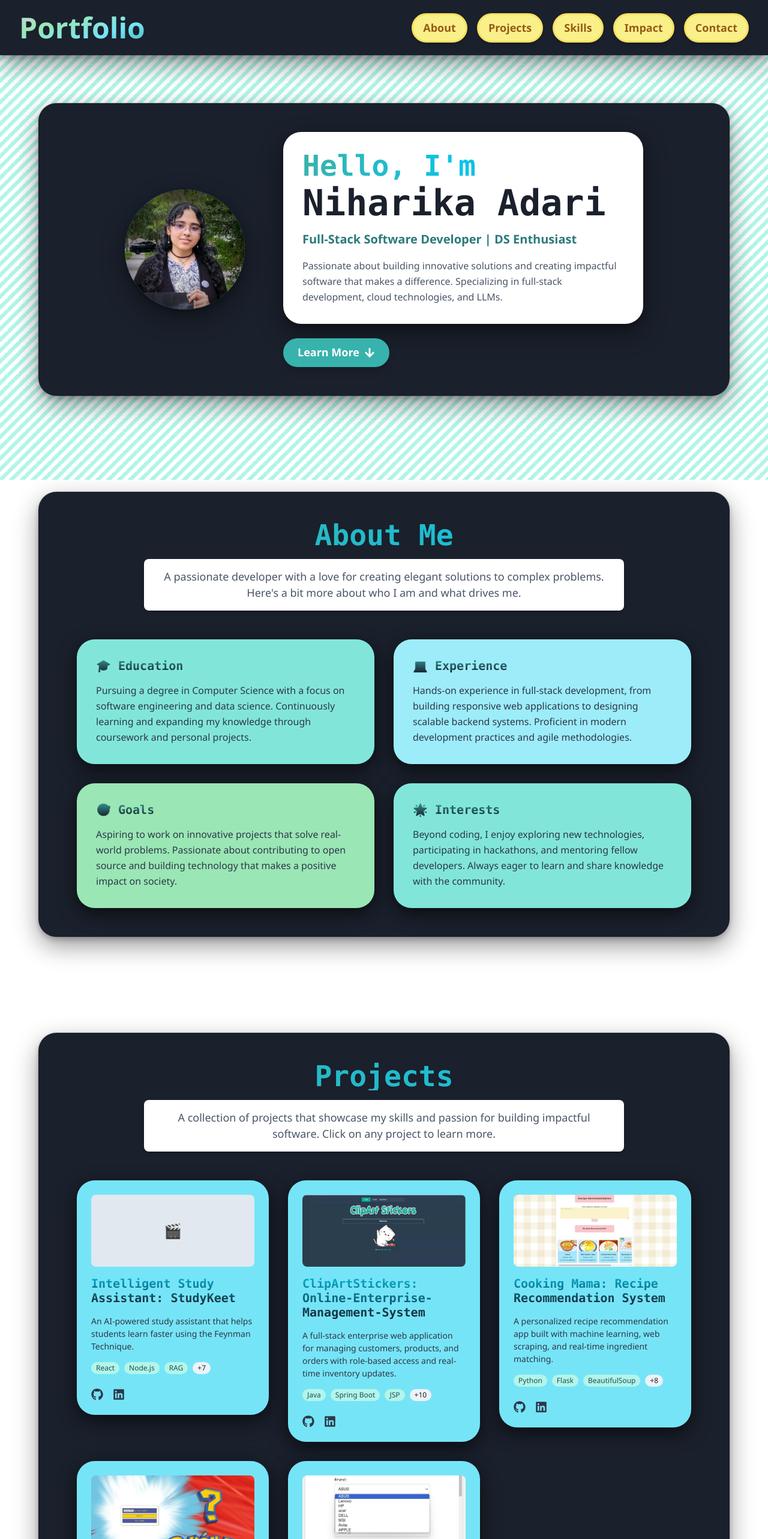
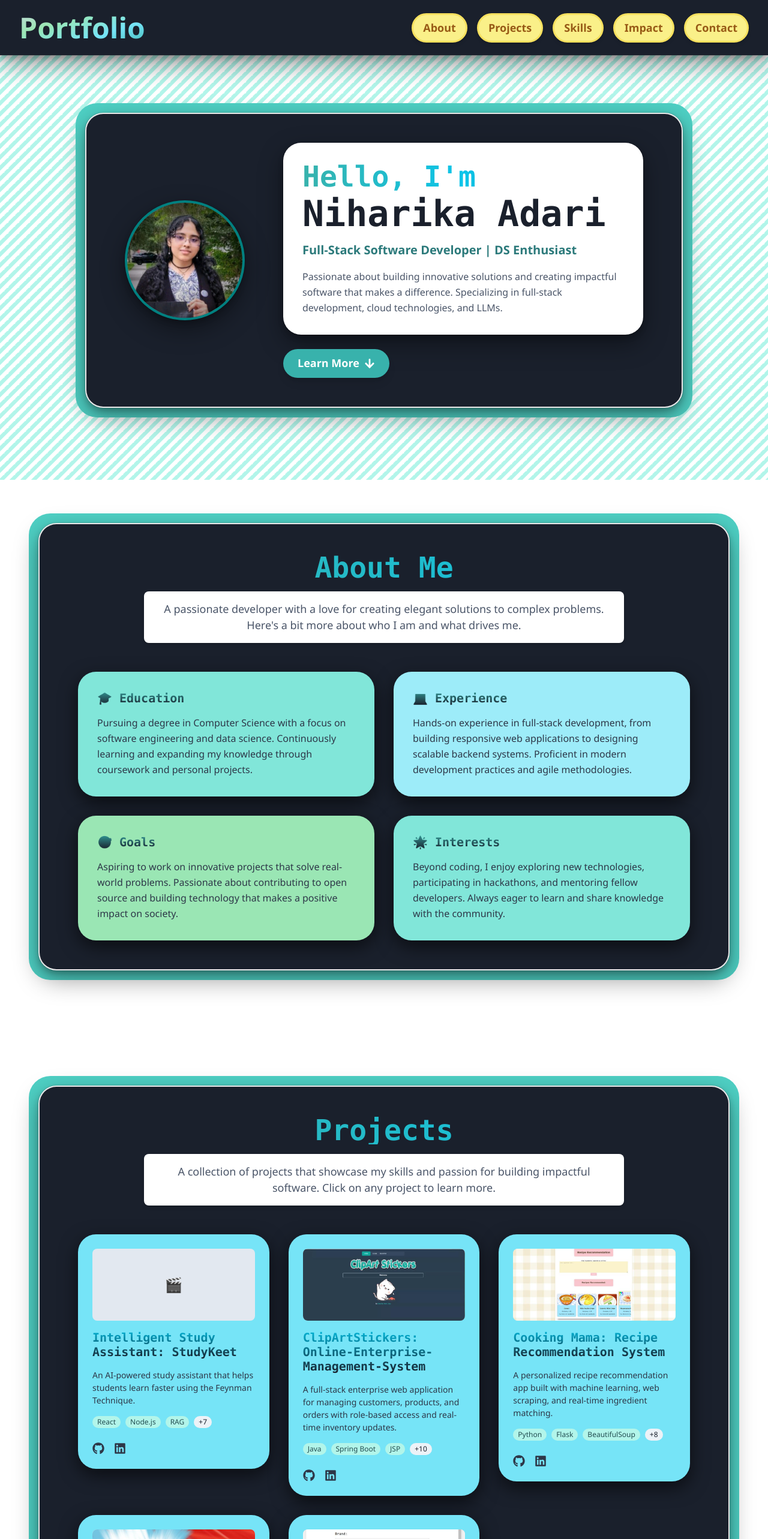
Before and after one commit to NiharikaAdari/Porfolio, a React (Create React App) app: page / in a window 1280 px wide. Shown: the top 2566 px of the page at 60% size. Built offline with nearby package versions, Linux system fonts and the light colour scheme.

Commit message:
ui: fix section layout - center teal outer boxes with flex display

```diff
--- a/src/components/sections/AboutMe.jsx
+++ b/src/components/sections/AboutMe.jsx
@@ -39,6 +39,7 @@ const AboutMe = () => {
 
   return (
     <Box id="about" py={20} display="flex" justifyContent="center" alignItems="center">
+      <Box bg="teal.300" borderRadius={36} p={4} maxW="100%" display="flex" justifyContent="center">
         <Box
           bg="gray.800"
           borderRadius={30}
@@ -46,7 +47,7 @@ const AboutMe = () => {
           p={12}
           maxW="6xl"
           w="100%"
-        mx={6}
+          border="2px solid rgba(255,255,255,0.9)"
         >
           <Container maxW="6xl">
         <VStack spacing={12} align="stretch">
@@ -123,6 +124,7 @@ const AboutMe = () => {
           </Container>
         </Box>
       </Box>
+    </Box>
   );
 };
 
--- a/src/components/sections/Contact.jsx
+++ b/src/components/sections/Contact.jsx
@@ -91,6 +91,7 @@ const Contact = () => {
 
   return (
     <Box id="contact" py={20} display="flex" justifyContent="center" alignItems="center">
+      <Box bg="teal.300" borderRadius={36} p={4} maxW="100%" display="flex" justifyContent="center">
         <Box
           bg="gray.800"
           borderRadius={30}
@@ -98,7 +99,7 @@ const Contact = () => {
           p={12}
           maxW="6xl"
           w="100%"
-        mx={6}
+          border="2px solid rgba(255,255,255,0.9)"
         >
           <Container maxW="6xl">
         <VStack spacing={12} align="stretch">
@@ -219,6 +220,7 @@ const Contact = () => {
           </Container>
         </Box>
       </Box>
+    </Box>
   );
 };
 
--- a/src/components/sections/Hero.jsx
+++ b/src/components/sections/Hero.jsx
@@ -27,6 +27,7 @@ const Hero = () => {
 
   return (
     <Box id="hero" minH="80vh" display="flex" alignItems="center" justifyContent="center" py={20}>
+      <Box bg="teal.300" borderRadius={36} p={4} maxW="100%" display="flex" justifyContent="center">
         <Box
           bg="gray.800"
           borderRadius={30}
@@ -34,7 +35,7 @@ const Hero = () => {
           p={12}
           maxW="6xl"
           w="100%"
-        mx={6}
+          border="2px solid rgba(255,255,255,0.9)"
         >
           <Container maxW="6xl">
         <HStack
@@ -58,6 +59,8 @@ const Hero = () => {
               boxShadow="dark-lg"
               w={{ base: "150px", md: "200px" }}
               h={{ base: "150px", md: "200px" }}
+              border="4px solid teal"
+
             />
           </MotionBox>
 
@@ -128,6 +131,7 @@ const Hero = () => {
           </Container>
         </Box>
       </Box>
+    </Box>
   );
 };
 
--- a/src/components/sections/Impact.jsx
+++ b/src/components/sections/Impact.jsx
@@ -16,6 +16,7 @@ const MotionBox = motion(Box);
 const Impact = () => {
   return (
     <Box id="impact" py={20} display="flex" justifyContent="center" alignItems="center">
+      <Box bg="teal.300" borderRadius={36} p={4} maxW="100%" display="flex" justifyContent="center">
         <Box
           bg="gray.800"
           borderRadius={30}
@@ -23,7 +24,7 @@ const Impact = () => {
           p={12}
           maxW="6xl"
           w="100%"
-        mx={6}
+          border="2px solid rgba(255,255,255,0.9)"
         >
           <Container maxW="6xl">
         <VStack spacing={12} align="stretch">
@@ -78,6 +79,7 @@ const Impact = () => {
           </Container>
         </Box>
       </Box>
+    </Box>
   );
 };
 
--- a/src/components/sections/ProjectsGallery.jsx
+++ b/src/components/sections/ProjectsGallery.jsx
@@ -26,6 +26,7 @@ const ProjectsGallery = () => {
 
   return (
     <Box id="projects" py={20} display="flex" justifyContent="center" alignItems="center">
+      <Box bg="teal.300" borderRadius={36} p={4} maxW="100%" display="flex" justifyContent="center">
         <Box
           bg="gray.800"
           borderRadius={30}
@@ -33,7 +34,7 @@ const ProjectsGallery = () => {
           p={12}
           maxW="6xl"
           w="100%"
-        mx={6}
+          border="2px solid rgba(255,255,255,0.9)"
         >
           <Container maxW="6xl">
         <VStack spacing={12} align="stretch">
@@ -97,6 +98,7 @@ const ProjectsGallery = () => {
       />
         </Box>
       </Box>
+    </Box>
   );
 };
 
--- a/src/components/sections/TechnicalSkills.jsx
+++ b/src/components/sections/TechnicalSkills.jsx
@@ -26,6 +26,7 @@ const TechnicalSkills = () => {
 
   return (
     <Box id="skills" py={20} display="flex" justifyContent="center" alignItems="center">
+      <Box bg="teal.300" borderRadius={36} p={4} maxW="100%" display="flex" justifyContent="center">
         <Box
           bg="gray.800"
           borderRadius={30}
@@ -33,7 +34,7 @@ const TechnicalSkills = () => {
           p={12}
           maxW="6xl"
           w="100%"
-        mx={6}
+          border="2px solid rgba(255,255,255,0.9)"
         >
           <Container maxW="6xl">
         <VStack spacing={12} align="stretch">
@@ -90,6 +91,7 @@ const TechnicalSkills = () => {
           </Container>
         </Box>
       </Box>
+    </Box>
   );
 };
 
```
Lines whose indentation alone changed are shown as unchanged.
